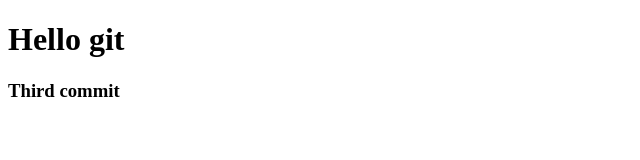
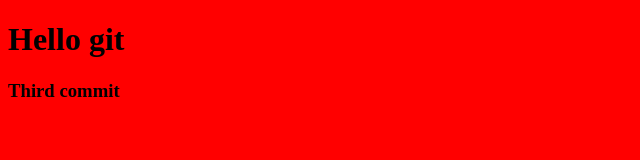
Before and after one commit to Gerasik/git-test, a plain HTML site: page index.html in a window 1280 px wide. Shown: the whole page, without its empty margins (0-640 px from the left). Drawn offline with Linux system fonts and the light colour scheme.

Commit message:
add style

```diff
--- /dev/null
+++ b/css/style.css
@@ -0,0 +1,3 @@
+body{
+    background-color: red;
+}
--- a/index.html
+++ b/index.html
@@ -4,6 +4,7 @@
     <meta charset="UTF-8">
     <meta name="viewport" content="width=device-width, initial-scale=1.0">
     <meta http-equiv="X-UA-Compatible" content="ie=edge">
+    <link rel="stylesheet" href="./css/style.css">
     <title>Hello git</title>
 </head>
 <body>
```
